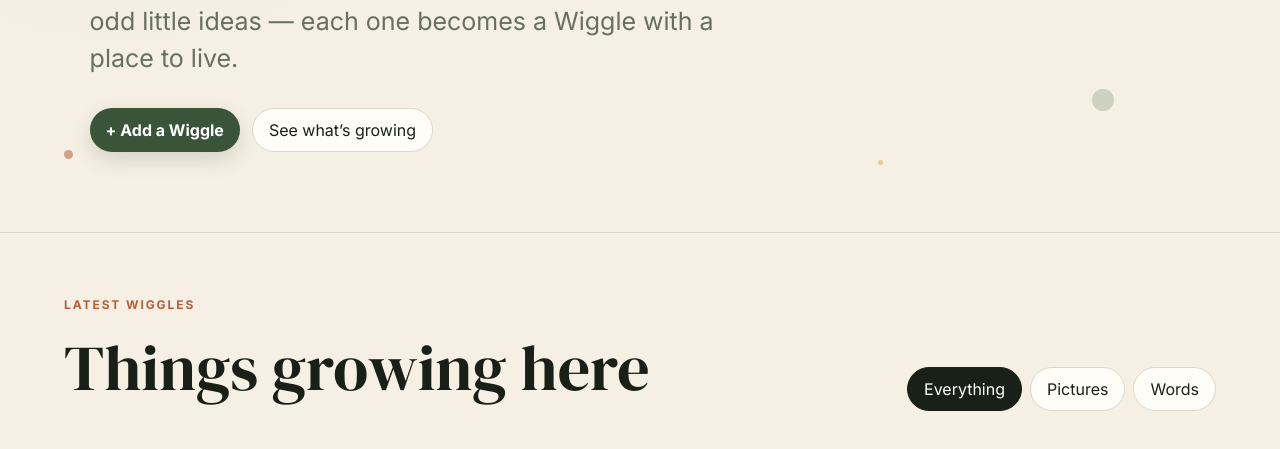
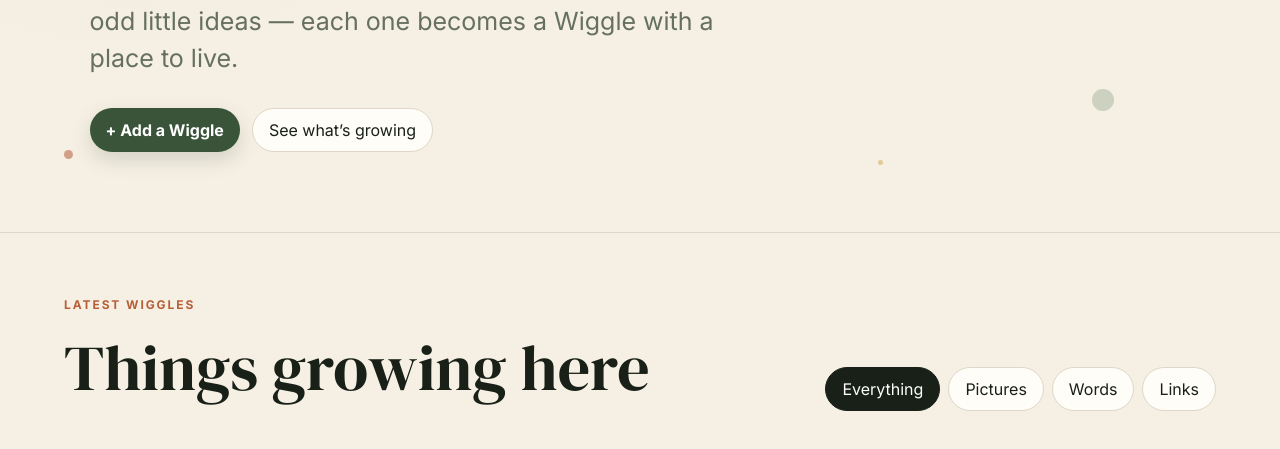
Before and after one commit to elspilster/speckled-mushroom, a website: page index.html in a window 1280 px wide. Shown: the part 447-896 px from the top of the page. Drawn offline with Linux system fonts and the light colour scheme; no server answers.

Commit message:
Add Link Wiggle composer and filter

```diff
--- a/index.html
+++ b/index.html
@@ -27,7 +27,7 @@
   <div class="section-head">
     <div><p class="eyebrow">LATEST WIGGLES</p><h2>Things growing here</h2></div>
     <div class="filters" aria-label="Gallery filters">
-      <button class="filter active" data-filter="all">Everything</button><button class="filter" data-filter="image">Pictures</button><button class="filter" data-filter="text">Words</button>
+      <button class="filter active" data-filter="all">Everything</button><button class="filter" data-filter="image">Pictures</button><button class="filter" data-filter="text">Words</button><button class="filter" data-filter="link">Links</button>
     </div>
   </div>
   <div class="grid" id="cardGrid"></div>
@@ -36,7 +36,7 @@
 <dialog id="composer">
 <form method="dialog" id="composerForm">
   <div class="dialog-head"><div><p class="eyebrow" id="composerEyebrow">NEW WIGGLE</p><h3 id="composerHeading">Add a Wiggle</h3></div><button class="icon-btn" value="cancel" aria-label="Close">×</button></div>
-  <label>Title<input id="cardTitle" maxlength="80" placeholder="Give it a little name" required /></label>
+  <div class="wiggle-types"><button type="button" class="type-btn active" data-type="regular">Picture / Words</button><button type="button" class="type-btn" data-type="link">🔗 Link</button></div><div id="linkMaker" hidden><label>Paste a link<input id="sourceUrl" type="url" placeholder="https://…" /></label><button type="button" class="secondary" id="makePreview">Make preview</button><p class="prototype-note" id="previewStatus">We’ll fetch the title, description and preview picture. You can edit them before posting.</p></div><label>Title<input id="cardTitle" maxlength="80" placeholder="Give it a little name" required /></label>
   <label>Text<textarea id="cardText" rows="5" maxlength="500" placeholder="Write something, or leave this blank if the picture says enough."></textarea></label>
   <label>Image URL <span>(optional for this prototype)</span><input id="cardImage" type="url" placeholder="https://…" /></label>
   <p class="prototype-note">Wiggles are public. Please only post things you are happy for other visitors to see.</p>
@@ -49,7 +49,7 @@
   <div class="card-body">
     <div class="card-meta"><span class="dot"></span><span class="kind"></span></div>
     <h3 class="card-title"></h3><p class="card-text"></p>
-    <div class="card-foot"><span class="handle">@guest</span><div class="card-actions"><button class="edit-btn share-btn">Edit</button><button class="delete-btn share-btn">Delete</button><button class="share-btn actual-share">Share</button></div></div><section class="comments"><h4 class="comment-count">Comments</h4><div class="comment-list"></div><form class="comment-form"><input name="name" maxlength="40" placeholder="Your name"><textarea name="comment" maxlength="500" rows="2" placeholder="Add a comment…" required></textarea><button class="primary" type="submit">Post comment</button></form></section>
+    <a class="visit-link" target="_blank" rel="noopener noreferrer">Visit original ↗</a><div class="card-foot"><span class="handle">@guest</span><div class="card-actions"><button class="edit-btn share-btn">Edit</button><button class="delete-btn share-btn">Delete</button><button class="share-btn actual-share">Share</button></div></div><section class="comments"><h4 class="comment-count">Comments</h4><div class="comment-list"></div><form class="comment-form"><input name="name" maxlength="40" placeholder="Your name"><textarea name="comment" maxlength="500" rows="2" placeholder="Add a comment…" required></textarea><button class="primary" type="submit">Post comment</button></form></section>
   </div>
 </article>
 </template>
```
